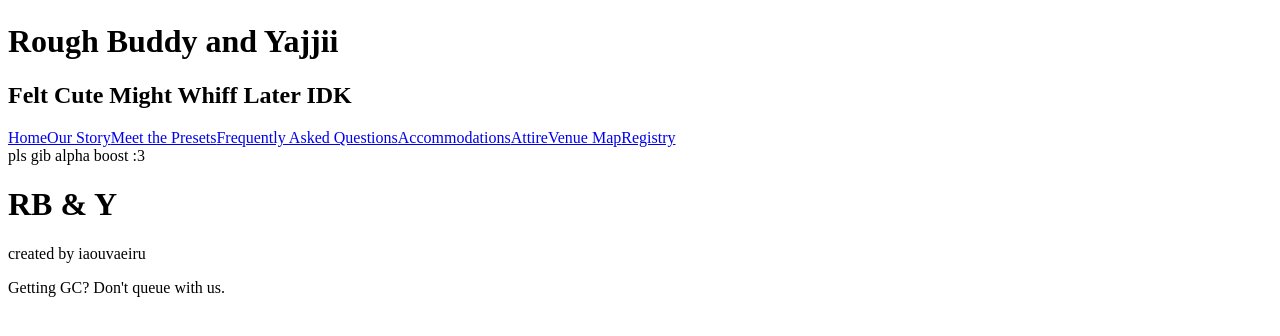
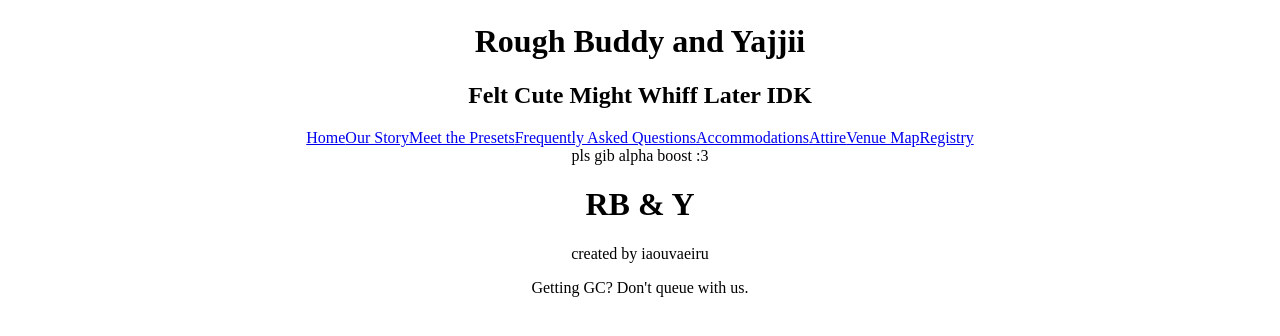
Before and after one commit to iaouvaeiru/yowoyuwul, a Gatsby site: page /registry in a window 1280 px wide. Shown: the part 168-504 px from the top of the page. Built offline with nearby package versions, Linux system fonts and the light colour scheme; Gatsby itself is replaced by a stand-in of ours.

Commit message:
added global css file for text styling

```diff
--- a/src/pages/registry.js
+++ b/src/pages/registry.js
@@ -1,5 +1,6 @@
 import React from 'react';
 import Layout from "../components/Layout"
+import "../styles/styles.css"
 
 const Registry = () => {
     return (
--- /dev/null
+++ b/src/styles/styles.css
@@ -0,0 +1,3 @@
+* {
+    text-align: center;
+}
```
